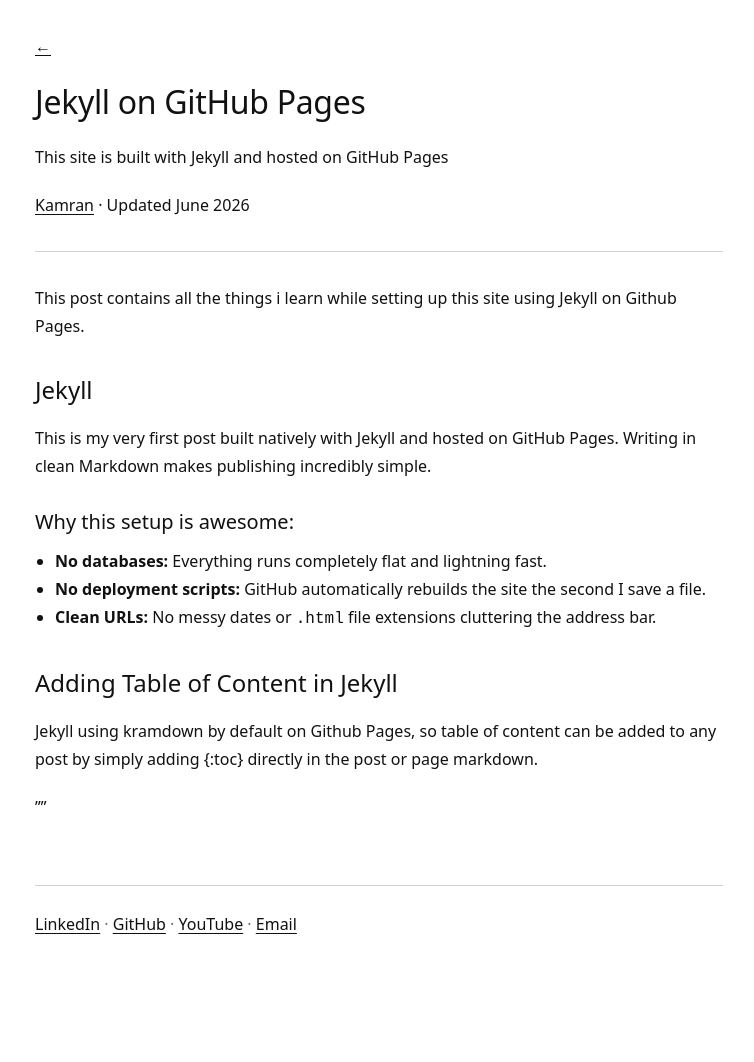
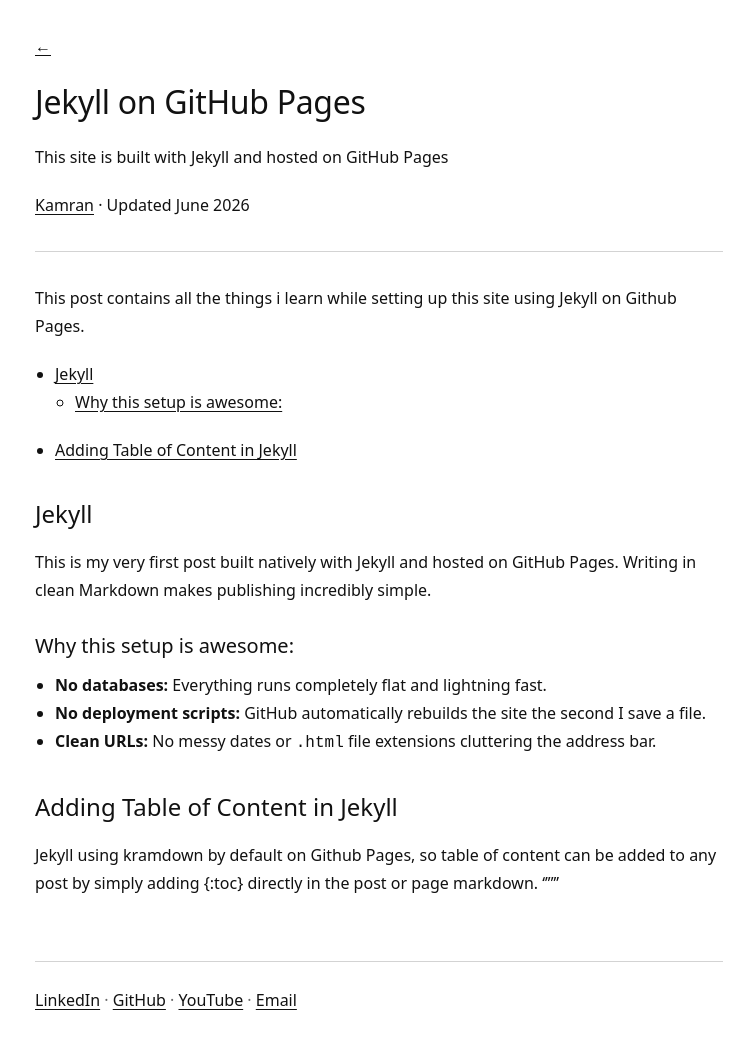
Before and after one commit to fyikamran/fyikamran.github.io, a Jekyll site: the page built from _posts/2026-05-29-welcome-to-my-site.md, in a window 1280 px wide. Shown: the whole page, without its empty margins (261-1015 px from the left). Built offline with Jekyll 4.4.1, drawn with Linux system fonts in a browser that asks for light colours; before the commit the page ends 986 px from its top, so only the background shows below that.

Commit message:
Update 2026-05-29-welcome-to-my-site.md

```diff
--- a/_posts/2026-05-29-welcome-to-my-site.md
+++ b/_posts/2026-05-29-welcome-to-my-site.md
@@ -15,6 +15,7 @@
 ---
 This post contains all the things i learn while setting up this site using Jekyll on Github Pages.
 
+* Content
 {:toc}
 
 ## Jekyll
@@ -28,4 +29,4 @@
 
 ## Adding Table of Content in Jekyll
 Jekyll using kramdown by default on Github Pages, so table of content can be added to any post by simply adding {:toc} directly in the post or page markdown.
-> "{:toc}"
+ '''{:toc}'''
```
